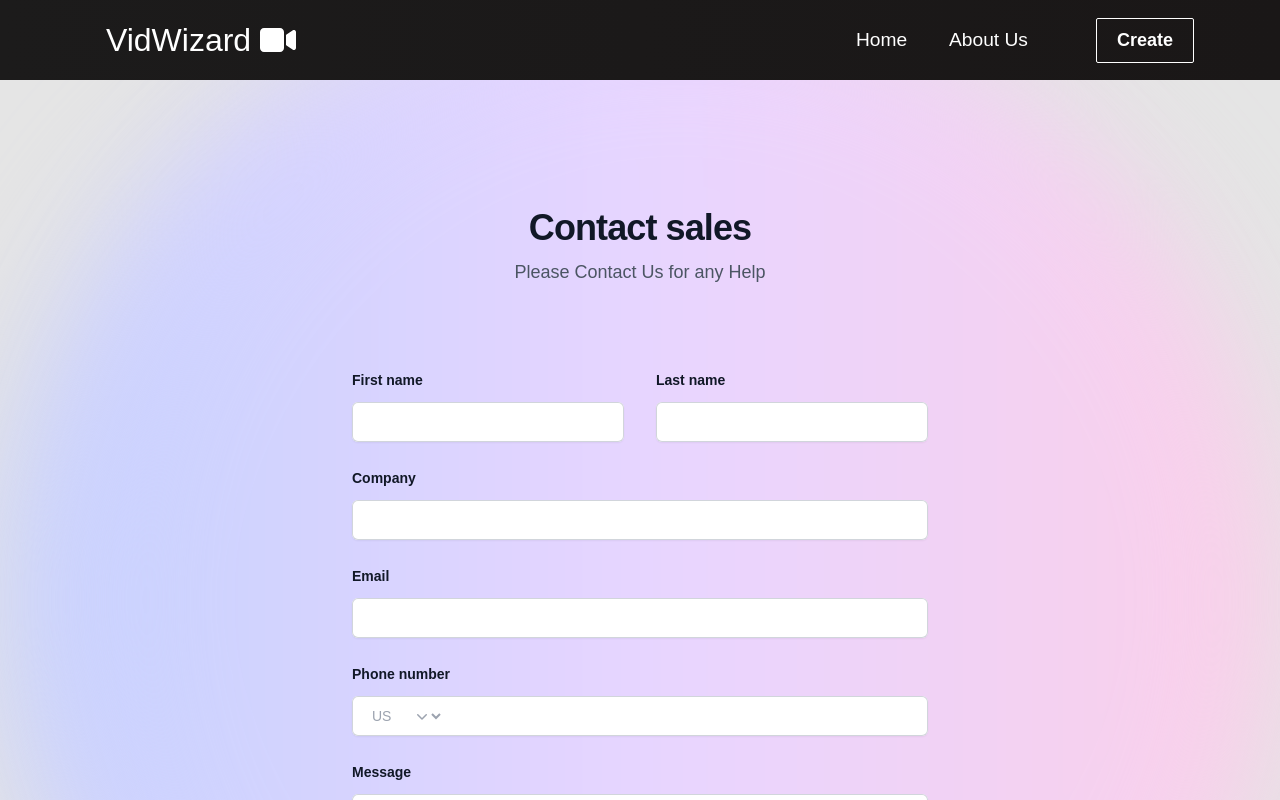
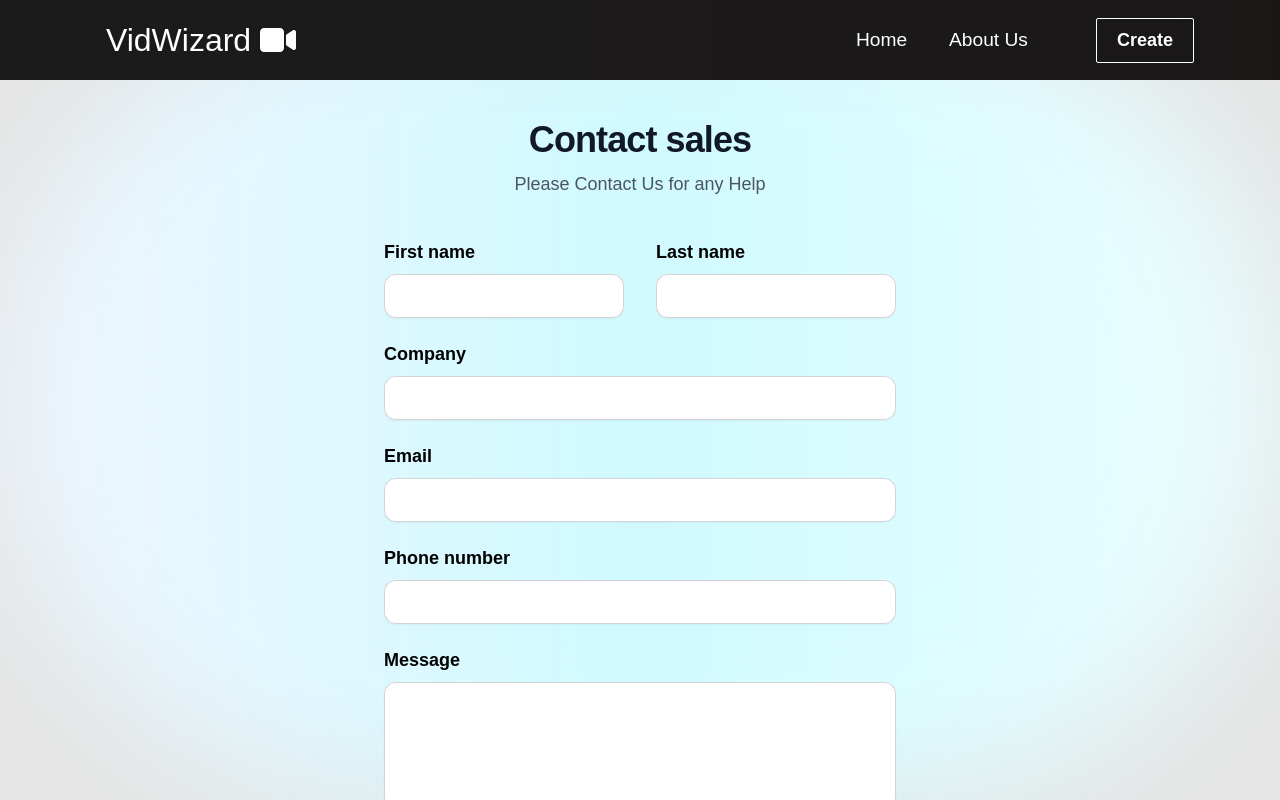
Before and after one commit to shakedarish/Final-Project, a React (Create React App) app: page /contact in a window 1280 px wide. Shown: the top 800 px of the page. Built offline with nearby package versions, Linux system fonts and the light colour scheme.

Commit message:
background, fix contact page

```diff
--- a/src/components/ScriptCreate.jsx
+++ b/src/components/ScriptCreate.jsx
@@ -32,7 +32,6 @@ const ScriptCreate = ({ setDesc, setLoading }) => {
 
   return (
     <>
-      <div className="w-full text-center items-center mt-20">
       <h1 className="mt-10 mb-10 font-bold text-4xl">
         Few words about your video
       </h1>
@@ -47,14 +46,11 @@ const ScriptCreate = ({ setDesc, setLoading }) => {
         rows={5}
         cols={50}
       />
-        <div className="mt-10 items-center">
       <EditButton
         text="Submit"
         onClick={handleSubmit}
-            additionalClass="bg-zinc-800 hover:bg-zinc-900 absolute"
+        additionalClass="bg-zinc-800 hover:bg-zinc-900 absolute bottom-16"
       />
-        </div>
-      </div>
     </>
   );
 };
--- a/src/components/pages/AboutUs.jsx
+++ b/src/components/pages/AboutUs.jsx
@@ -1,36 +1,36 @@
 import React from "react";
 import Footer from "../Footer";
 import { useNavigate } from "react-router-dom";
+import EditButton from "../EditButton";
 
 const AboutUs = () => {
   const navigate = useNavigate();
 
   return (
     <>
-      <div class="w-[1200px] h-[2000px] rounded-[999px] absolute top-0 right-10rem -z-10 blur-3xl bg-opacity-60 bg-gradient-to-r from-indigo-200 via-purple-200 to-pink-200"></div>
-      <div class="w-[1200px] h-[2000px] rounded-[999px] absolute top-6rem right-0 -z-10 blur-3xl bg-opacity-60 bg-gradient-to-r from-indigo-200 via-purple-200 to-pink-200"></div>
-      <div className="hero bg-gradient-to-r from-indigo-500 to-purple-500 py-20 text-center">
-        <h1 className="text-4xl font-bold text-white">About VidWizard</h1>
-        <p className="text-xl text-white mt-4">
+      <div class="w-full h-[2000px] rounded-full absolute top-0 right-10rem -z-10 blur-3xl bg-opacity-60 bg-gradient-to-r from-blue-50 via-cyan-100 to-cyan-50"></div>
+      <div className="container mx-auto py-8 text-center bg-white rounded-3xl shadow-md p-6 mb-6 mt-10 w-3/5">
+        <h1 className="text-4xl font-bold">About VidWizard</h1>
+        <p className="text-xl mt-4">
           Empowering anyone to create high-quality, engaging video content.
         </p>
-        <button
-          className="btn btn-primary mt-8"
+
+        <EditButton
+          text="Get In Touch"
           onClick={() => navigate("/Contact")}
-        >
-          Get In Touch
-        </button>
+          additionalClass="bg-cyan-100 hover:bg-cyan-400 border-gray-900 border-2 text-black mt-6 w-fit"
+        />
       </div>
-      <div className="container mx-auto py-16 text-center">
+      <div className="container mx-auto py-8 bg-cyan-50 rounded-3xl shadow-md p-6 mb-6 w-3/5">
         <h2 className="text-2xl font-semibold mb-8">Who We Are</h2>
-        <p className="text-lg mb-4">
+        <p className="text-lg mb-4 whitespace-pre-line">
           VidWizard is a platform powered by AI that empowers anyone to create
-          high-quality, engaging video content. We are Shaked Arish and Sean
-          Fridman, Software engeeniring students and this is our final study
-          project.
+          high-quality, engaging video content.{"\n"} We are Shaked Arish and
+          Sean Friedman, Software engeeniring students and this is our final
+          study project.
         </p>
       </div>
-      <div className="container mx-auto py-16 bg-white rounded-lg shadow-md p-6 mb-6 w-3/5">
+      <div className="container mx-auto py-8 bg-white rounded-3xl shadow-md p-6 mb-6 w-3/5">
         <h2 className="text-2xl font-semibold mb-4">Our Mission</h2>
         <p className="text-lg mb-4">
           We believe video content is a powerful tool, but creating it can be
@@ -40,7 +40,7 @@ const AboutUs = () => {
           customized script, synthesizes voiceovers, and incorporates visuals.
         </p>
       </div>
-      <div className="container mx-auto py-16 bg-slate-200 rounded-lg shadow-md p-6 mb-6 w-3/5">
+      <div className="container mx-auto py-8 bg-cyan-50 rounded-3xl shadow-md p-6 mb-6 w-3/5">
         <h2 className="text-2xl font-semibold mb-4">Why VidWizard?</h2>
         <ul className="list-disc pl-4 mb-4">
           <li className="text-lg">
@@ -60,7 +60,7 @@ const AboutUs = () => {
         </ul>
       </div>
 
-      <div className="container mx-auto py-16 bg-white rounded-lg shadow-md mb-6 p-6 w-3/5">
+      <div className="container mx-auto py-8 bg-white rounded-3xl shadow-md mb-6 p-6 w-3/5">
         <h2 className="text-2xl font-semibold mb-4">Our Values</h2>
         <ul className="list-disc pl-6">
           <li className="text-lg mb-2">
@@ -77,12 +77,12 @@ const AboutUs = () => {
         </ul>
       </div>
 
-      <div className="container text-center mx-auto py-16 bg-white rounded-lg shadow-md mb-6 p-6 w-3/5">
+      <div className="container text-center mx-auto py-8 bg-cyan-50 rounded-3xl shadow-md mb-6 p-6 w-3/5">
         <h2 className="text-2xl font-semibold mb-10">Connect With Us</h2>
-        <p className="text-base mb-4">
+        <p className="text-base mb-4 whitespace-pre-line">
           We're excited to hear from you! Whether you'd like to learn more about
-          VidWizard, explore potential collaborations, or simply connect, reach
-          out to our Contact page.
+          VidWizard,{"\n"}explore potential collaborations, or simply connect,
+          reach out to our Contact page.
         </p>
         <p className="mt-10 text-lg text-center font-bold mb-4">
           Our aim is to simplify video production!
@@ -96,7 +96,7 @@ const AboutUs = () => {
             src="/images/new2.jpg"
             alt="Person 1"
           />
-          <p className="text-center mt-5">Sean Fri</p>{" "}
+          <p className="text-center mt-5">Sean Friedman</p>{" "}
         </div>
         <div>
           <img
--- a/src/components/pages/Contact.jsx
+++ b/src/components/pages/Contact.jsx
@@ -5,6 +5,8 @@ import { useNavigate } from "react-router-dom";
 import Swal from "sweetalert2";
 import { sendEmil } from "../../util/serverUtils";
 import Footer from "../Footer";
+import EditButton from "../EditButton";
+
 function classNames(...classes) {
   return classes.filter(Boolean).join(" ");
 }
@@ -60,9 +62,10 @@ export default function Example() {
   return (
     <>
       {/* isolate bg-white  */}
-      <div class="w-[1200px] h-[1200px] rounded-[999px] absolute top-0 right-10rem -z-10 blur-3xl bg-opacity-60 bg-gradient-to-r from-indigo-200 via-purple-200 to-pink-200"></div>
-      <div class="w-[1200px] h-[1200px] rounded-[999px] absolute top-6rem right-0 -z-10 blur-3xl bg-opacity-60 bg-gradient-to-r from-indigo-200 via-purple-200 to-pink-200"></div>
-      <div className="isolate h-full justify-start bg-cover bg-center bg-no-repeat items-center px-6 py-24 sm:py-32 lg:px-8">
+      {/* <div class="w-[1200px] h-[1200px] rounded-[999px] absolute top-0 right-10rem -z-10 blur-3xl bg-opacity-60 bg-gradient-to-r from-cyan-200 via-purple-200 to-pink-200"></div>
+      <div class="w-[1200px] h-[1200px] rounded-[999px] absolute top-6rem right-0 -z-10 blur-3xl bg-opacity-60 bg-gradient-to-r from-cyan-200 via-purple-200 to-pink-200"></div> */}
+      <div class="w-full h-full rounded-full absolute top-0 right-10rem -z-10 blur-3xl bg-opacity-60 bg-gradient-to-r from-blue-50 via-cyan-100 to-cyan-50"></div>
+      <div className="h-full flex flex-col justify-start items-center my-10">
         <div className="mx-auto max-w-2xl text-center">
           <h2 className="text-3xl font-bold tracking-tight text-gray-900 sm:text-4xl">
             Contact sales
@@ -71,15 +74,12 @@ export default function Example() {
             Please Contact Us for any Help{" "}
           </p>
         </div>
-        <form
-          onSubmit={handleClick}
-          className="mx-auto mt-16 max-w-xl sm:mt-20 "
-        >
+        <form onSubmit={handleClick} className="mt-10 w-2/5 mb-16">
           <div className="grid grid-cols-1 gap-x-8 gap-y-6 sm:grid-cols-2">
             <div>
               <label
                 htmlFor="first-name"
-                className="block text-sm font-semibold leading-6 text-gray-900"
+                className="block text-lg font-semibold leading-6"
               >
                 First name
               </label>
@@ -95,7 +95,7 @@ export default function Example() {
                     })
                   }
                   autoComplete="given-name"
-                  className="block w-full rounded-md border-0 px-3.5 py-2 text-gray-900 shadow-sm ring-1 ring-inset ring-gray-300 placeholder:text-gray-400 focus:ring-2 focus:ring-inset focus:ring-indigo-600 sm:text-sm sm:leading-6"
+                  className="block w-full rounded-xl border-0 px-3.5 py-2 text-gray-900 shadow-sm ring-1 ring-inset ring-gray-300 placeholder:text-gray-400 focus:ring-2 focus:ring-inset focus:ring-cyan-600 sm:text-lg"
                   required
                 />
               </div>
@@ -103,7 +103,7 @@ export default function Example() {
             <div>
               <label
                 htmlFor="last-name"
-                className="block text-sm font-semibold leading-6 text-gray-900"
+                className="block text-lg font-semibold leading-6"
               >
                 Last name
               </label>
@@ -117,14 +117,14 @@ export default function Example() {
                     setContactInfo({ ...contactInfo, lastName: e.target.value })
                   }
                   autoComplete="family-name"
-                  className="block w-full rounded-md border-0 px-3.5 py-2 text-gray-900 shadow-sm ring-1 ring-inset ring-gray-300 placeholder:text-gray-400 focus:ring-2 focus:ring-inset focus:ring-indigo-600 sm:text-sm sm:leading-6"
+                  className="block w-full rounded-xl border-0 px-3.5 py-2 text-gray-900 shadow-sm ring-1 ring-inset ring-gray-300 placeholder:text-gray-400 focus:ring-2 focus:ring-inset focus:ring-cyan-600 sm:text-lg"
                 />
               </div>
             </div>
             <div className="sm:col-span-2">
               <label
                 htmlFor="company"
-                className="block text-sm font-semibold leading-6 text-gray-900"
+                className="block text-lg font-semibold leading-6"
               >
                 Company
               </label>
@@ -137,14 +137,14 @@ export default function Example() {
                     setContactInfo({ ...contactInfo, company: e.target.value })
                   }
                   autoComplete="organization"
-                  className="block w-full rounded-md border-0 px-3.5 py-2 text-gray-900 shadow-sm ring-1 ring-inset ring-gray-300 placeholder:text-gray-400 focus:ring-2 focus:ring-inset focus:ring-indigo-600 sm:text-sm sm:leading-6"
+                  className="block w-full rounded-xl border-0 px-3.5 py-2 text-gray-900 shadow-sm ring-1 ring-inset ring-gray-300 placeholder:text-gray-400 focus:ring-2 focus:ring-inset focus:ring-cyan-600 sm:text-lg"
                 />
               </div>
             </div>
             <div className="sm:col-span-2">
               <label
                 htmlFor="email"
-                className="block text-sm font-semibold leading-6 text-gray-900"
+                className="block text-lg font-semibold leading-6"
               >
                 Email
               </label>
@@ -158,56 +158,40 @@ export default function Example() {
                     setContactInfo({ ...contactInfo, email: e.target.value })
                   }
                   autoComplete="email"
-                  className="block w-full rounded-md border-0 px-3.5 py-2 text-gray-900 shadow-sm ring-1 ring-inset ring-gray-300 placeholder:text-gray-400 focus:ring-2 focus:ring-inset focus:ring-indigo-600 sm:text-sm sm:leading-6"
+                  className="block w-full rounded-xl border-0 px-3.5 py-2 text-gray-900 shadow-sm ring-1 ring-inset ring-gray-300 placeholder:text-gray-400 focus:ring-2 focus:ring-inset focus:ring-cyan-600 sm:text-lg"
                 />
               </div>
             </div>
             <div className="sm:col-span-2">
               <label
                 htmlFor="phone-number"
-                className="block text-sm font-semibold leading-6 text-gray-900"
+                className="block text-lg font-semibold leading-6"
               >
                 Phone number
               </label>
-              <div className="relative mt-2.5">
-                <div className="absolute inset-y-0 left-0 flex items-center">
-                  <label htmlFor="country" className="sr-only">
-                    Country
-                  </label>
-                  <select
-                    id="country"
-                    name="country"
-                    className="h-full rounded-md border-0 bg-transparent bg-none py-0 pl-4 pr-9 text-gray-400 focus:ring-2 focus:ring-inset focus:ring-indigo-600 sm:text-sm"
-                  >
-                    <option>US</option>
-                    <option>CA</option>
-                    <option>EU</option>
-                  </select>
-                  <ChevronDownIcon
-                    className="pointer-events-none absolute right-3 top-0 h-full w-5 text-gray-400"
-                    aria-hidden="true"
-                  />
-                </div>
+              <div className="mt-2.5">
                 <input
                   required
                   type="tel"
                   id="phone-number"
                   value={contactInfo.phoneNumber}
-                  onChange={(e) =>
+                  onChange={(e) => {
+                    const phoneNumber = e.target.value.replace(/[^0-9+]/g, "");
                     setContactInfo({
                       ...contactInfo,
-                      phoneNumber: e.target.value,
-                    })
-                  }
+                      phoneNumber: phoneNumber,
+                    });
+                  }}
                   autoComplete="tel"
-                  className="block w-full rounded-md border-0 px-3.5 py-2 pl-20 text-gray-900 shadow-sm ring-1 ring-inset ring-gray-300 placeholder:text-gray-400 focus:ring-2 focus:ring-inset focus:ring-indigo-600 sm:text-sm sm:leading-6"
+                  pattern="[0-9+]*"
+                  className="block w-full rounded-xl border-0 px-3.5 py-2 text-gray-900 shadow-sm ring-1 ring-inset ring-gray-300 placeholder:text-gray-400 focus:ring-2 focus:ring-inset focus:ring-cyan-600 sm:text-lg"
                 />
               </div>
             </div>
             <div className="sm:col-span-2">
               <label
                 htmlFor="message"
-                className="block text-sm font-semibold leading-6 text-gray-900"
+                className="block text-lg font-semibold leading-6"
               >
                 Message
               </label>
@@ -220,7 +204,7 @@ export default function Example() {
                     setContactInfo({ ...contactInfo, message: e.target.value })
                   }
                   rows={4}
-                  className="block w-full rounded-md border-0 px-3.5 py-2 text-gray-900 shadow-sm ring-1 ring-inset ring-gray-300 placeholder:text-gray-400 focus:ring-2 focus:ring-inset focus:ring-indigo-600 sm:text-sm sm:leading-6"
+                  className="block w-full rounded-xl resize-none border-0 px-3.5 py-2 text-gray-900 shadow-sm ring-1 ring-inset ring-gray-300 placeholder:text-gray-400 focus:ring-2 focus:ring-inset focus:ring-cyan-600 sm:text-lg"
                 />
               </div>
             </div>
@@ -230,8 +214,8 @@ export default function Example() {
                   checked={agreed}
                   onChange={setAgreed}
                   className={classNames(
-                    agreed ? "bg-indigo-600" : "bg-gray-200",
-                    "flex w-8 flex-none cursor-pointer rounded-full p-px ring-1 ring-inset ring-gray-900/5 transition-colors duration-200 ease-in-out focus-visible:outline focus-visible:outline-2 focus-visible:outline-offset-2 focus-visible:outline-indigo-600"
+                    agreed ? "bg-cyan-600" : "bg-gray-200",
+                    "flex w-8 flex-none cursor-pointer rounded-full p-px ring-1 ring-inset ring-gray-900/5 transition-colors duration-200 ease-in-out focus-visible:outline focus-visible:outline-2 focus-visible:outline-offset-2 focus-visible:outline-cyan-600"
                   )}
                   required
                 >
@@ -245,9 +229,9 @@ export default function Example() {
                   />
                 </Switch>
               </div>
-              <Switch.Label className="text-sm leading-6 text-gray-600">
+              <Switch.Label className="leading-6 text-gray-600">
                 By selecting this, you agree to our{" "}
-                <a href="/" className="font-semibold text-indigo-600">
+                <a href="/" className="font-semibold text-cyan-600">
                   privacy&nbsp;policy
                 </a>
                 .
@@ -257,7 +241,7 @@ export default function Example() {
           <div className="mt-10">
             <button
               type="submit"
-              className="block w-full rounded-md bg-indigo-600 px-3.5 py-2.5 text-center text-sm font-semibold text-white shadow-sm hover:bg-indigo-500 focus-visible:outline focus-visible:outline-2 focus-visible:outline-offset-2 focus-visible:outline-indigo-600"
+              className="block w-full rounded-xl bg-cyan-600 text-center text-2xl py-2 font-semibold text-white shadow-sm hover:bg-cyan-800"
             >
               Let's talk
             </button>
--- a/src/components/pages/CreatePage.jsx
+++ b/src/components/pages/CreatePage.jsx
@@ -37,9 +37,8 @@ const CreatePage = () => {
   return (
     <>
       {/* <VideoSeciton /> */}
-      <div class="w-[1200px] h-[1200px] rounded-[999px] absolute top-0 right-10rem -z-10 blur-3xl bg-opacity-60 bg-gradient-to-r from-indigo-200 via-purple-200 to-pink-200"></div>
-      <div class="w-[1200px] h-[1200px] rounded-[999px] absolute top-6rem right-0 -z-10 blur-3xl bg-opacity-60 bg-gradient-to-r from-indigo-200 via-purple-200 to-pink-200"></div>
-      <div className="h-full flex flex-col justify-start bg-cover bg-center bg-no-repeat items-center gap-8 ">
+      <div class="w-full h-full rounded-full absolute top-0 right-10rem -z-10 blur-3xl bg-opacity-60 bg-gradient-to-r from-blue-50 via-cyan-100 to-cyan-50"></div>
+      <div className="h-full w-full flex flex-col justify-start items-center gap-8 ">
         <GetCreateComponent
           setIsLoading={setIsLoading}
           isLoading={isLoading}
```
Lines whose indentation alone changed are shown as unchanged.
